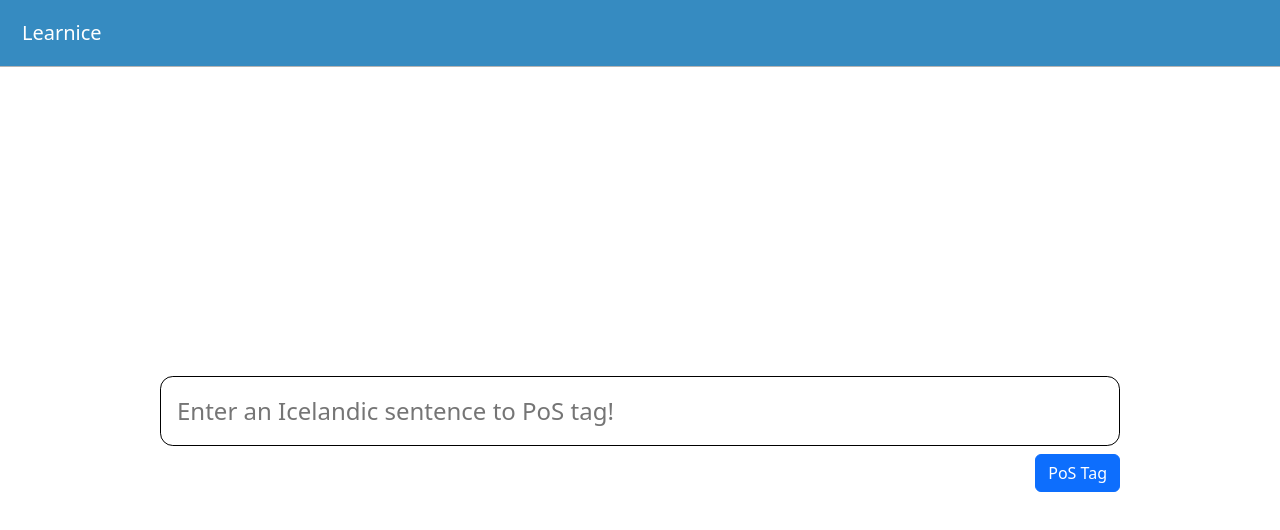
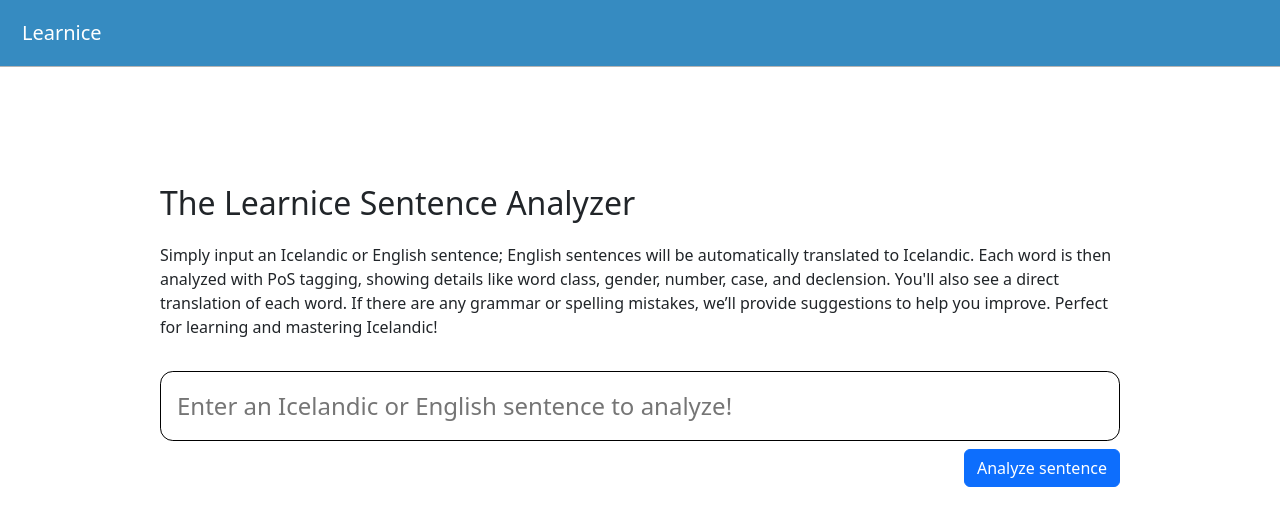
Before and after one commit to valgardg/learnice, a Vue app in the folder learnice-frontend/: page /home in a window 1280 px wide. Shown: the top 530 px of the page. Built offline with nearby package versions, Linux system fonts and the light colour scheme.

Commit message:
added text explaining webapp

```diff
--- a/learnice-frontend/src/screens/Home.vue
+++ b/learnice-frontend/src/screens/Home.vue
@@ -1,13 +1,16 @@
 <template>
-    <div class="d-flex justify-content-center align-items-center">
+    <div class="d-flex justify-content-center align-items-start">
         <div class="d-flex flex-column">
-            <div class="d-flex flex-column">
+              <!-- input section -->
+            <div class="d-flex flex-column input-section">
+                <p class="fs-2">The Learnice Sentence Analyzer</p>
+                <p>Simply input an Icelandic or English sentence; English sentences will be automatically translated to Icelandic. Each word is then analyzed with PoS tagging, showing details like word class, gender, number, case, and declension. You'll also see a direct translation of each word. If there are any grammar or spelling mistakes, we’ll provide suggestions to help you improve. Perfect for learning and mastering Icelandic!</p>
                 <input
                     class="input-frame"
-                    placeholder="Enter an Icelandic sentence to PoS tag!"
+                    placeholder="Enter an Icelandic or English sentence to analyze!"
                     v-model="typed"/>
                 <div class="d-flex justify-content-end mt-2">
-                    <button class="btn btn-primary" @click="tagInput">PoS Tag</button>
+                    <button class="btn btn-primary" @click="tagInput">Analyze sentence</button>
                 </div>
             </div>
             <!-- predicted language -->
@@ -79,6 +82,10 @@
 </script>
 
 <style scoped>
+.input-section {
+    width: 60rem;
+    margin-top: 7rem;
+}
 .input-frame {
     border: solid;
     border-radius: 0.8rem;
@@ -86,6 +93,7 @@
     padding: 1rem;
     width: 60rem;
     font-size: x-large;
+    margin-top: 1rem;
 }
 .tagged-frame {
     padding: 1rem;
```
